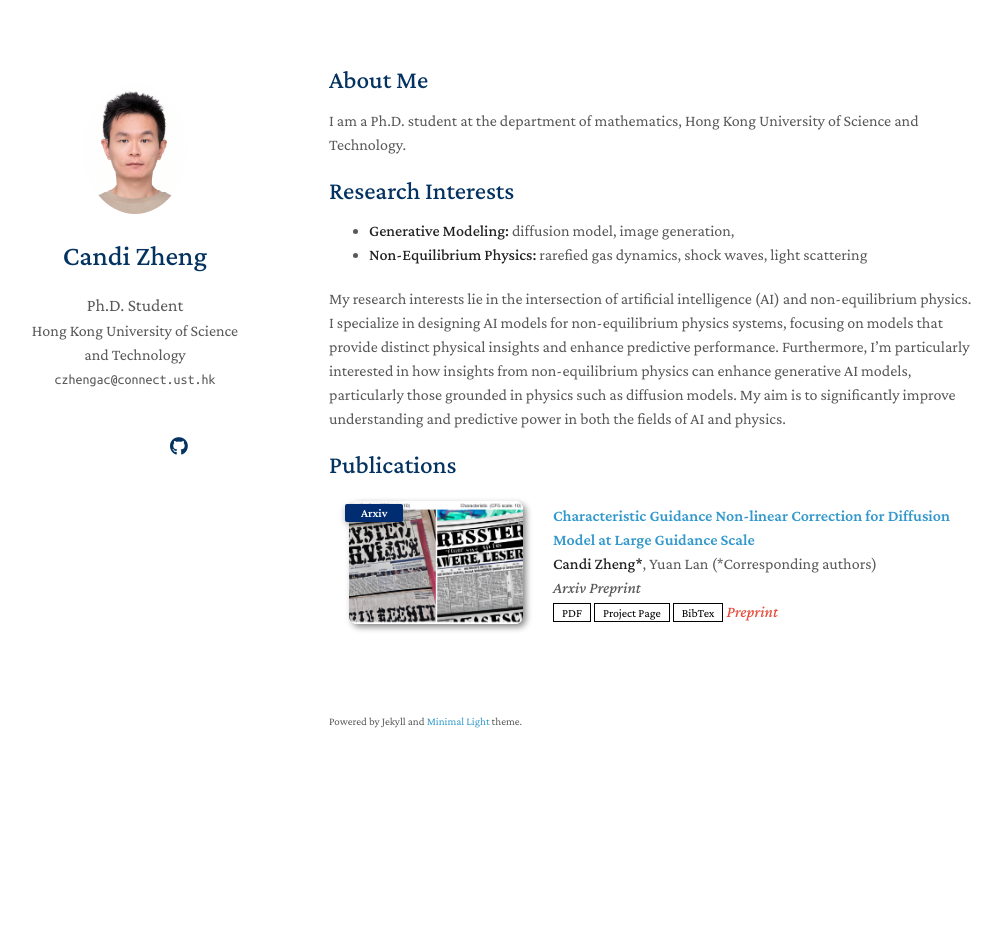
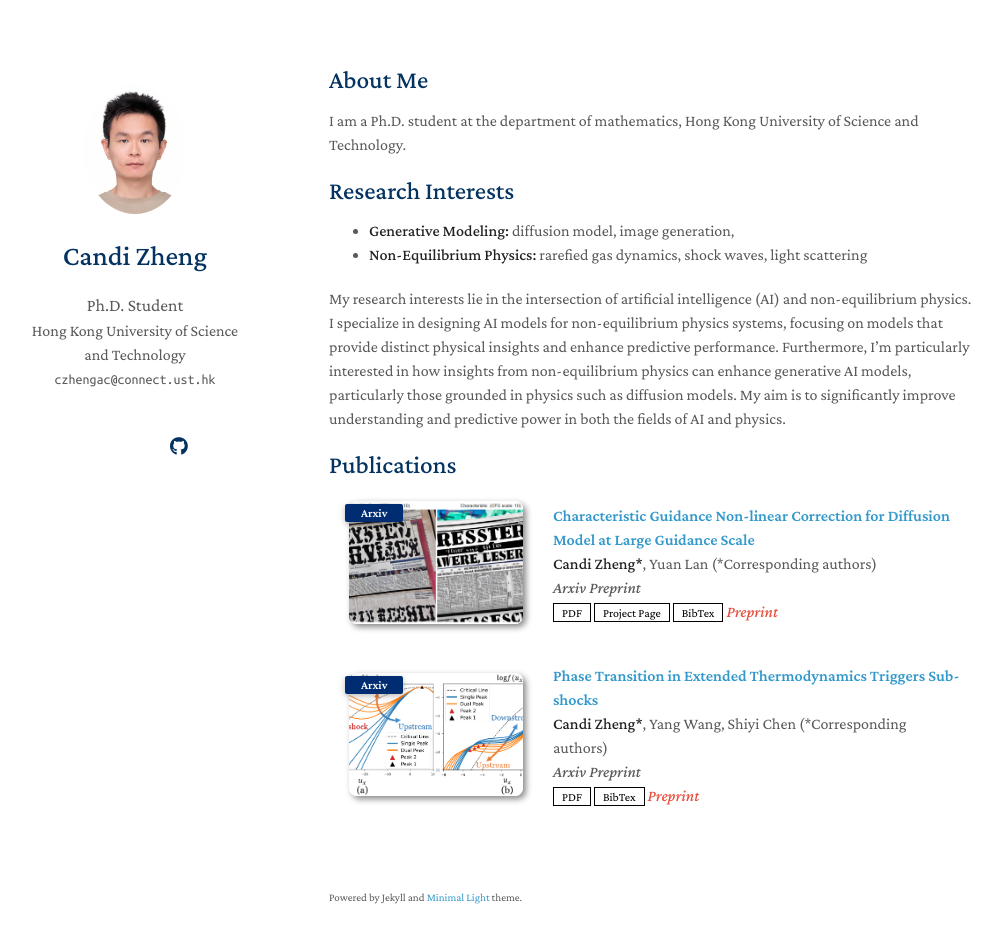
Before and after one commit to charrywhite/charrywhite.github.io, a Jekyll site: the page built from index.md, in a window 1280 px wide and 978 px high. Shown: the top 943 px of the window, without its empty margins (141-1143 px from the left). Built offline with Jekyll 4.4.1, drawn with Linux system fonts in a browser that asks for light colours; nearby versions of some CDN libraries; a style sheet for code colours, icons or effects is not loaded; our own code applies the rules of GitHub Pages for plain Markdown files.

Commit message:
Update publications.yml

```diff
--- a/_data/publications.yml
+++ b/_data/publications.yml
@@ -9,3 +9,13 @@ main:
     bibtex: ./_data/zheng2024characteristic.txt
     image: ./assets/img/newspaper news english.PNG
     notes: Preprint
+
+
+  - title: Phase Transition in Extended Thermodynamics Triggers Sub-shocks
+    authors: <strong>Candi Zheng*</strong>, Yang Wang, Shiyi Chen (*Corresponding authors)
+    conference_short: Arxiv
+    conference: Arxiv Preprint
+    pdf: https://arxiv.org/pdf/2304.10742.pdf
+    bibtex: ./_data/zheng2024characteristic.txt
+    image: ./assets/img/PhaseDiagram.PNG
+    notes: Preprint
```
